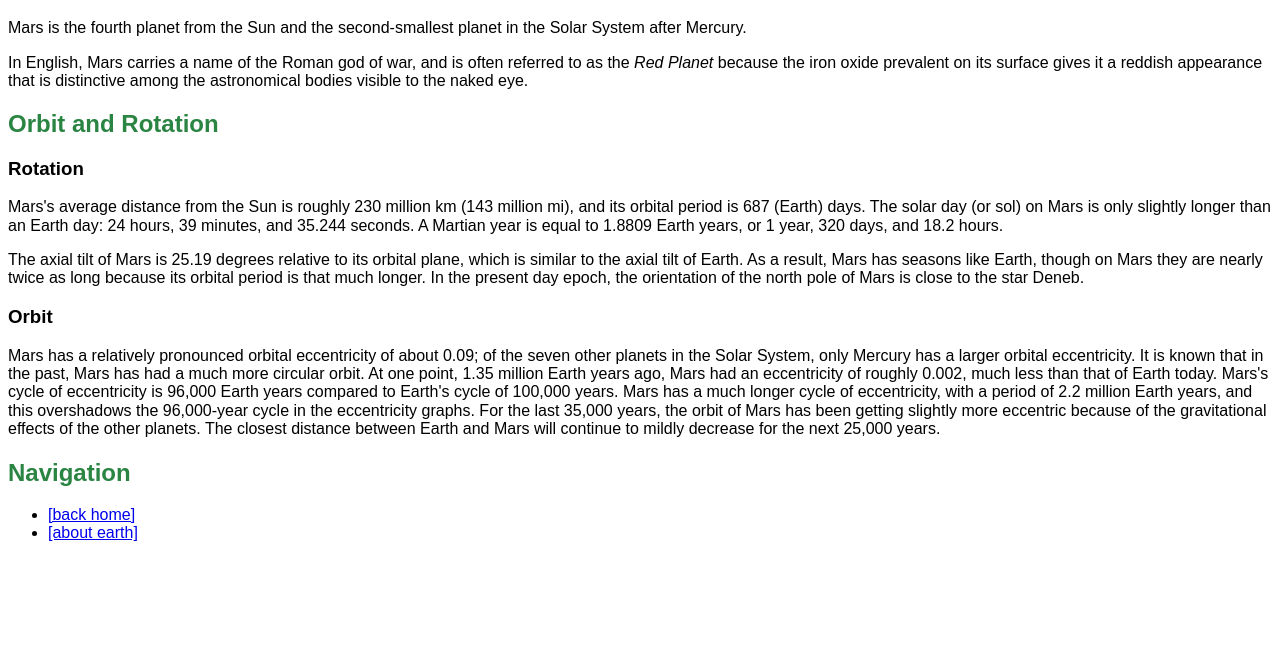
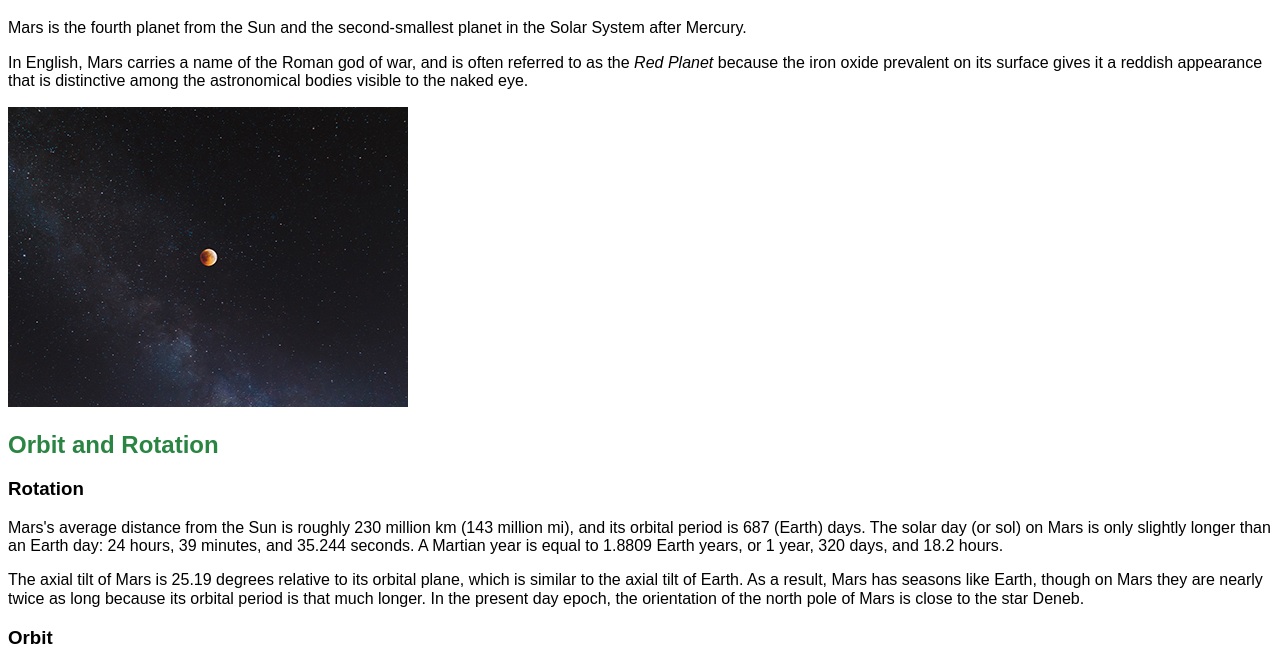
Before and after one commit to adilmodan/earth_and_mars, a plain HTML site: page mars.html in a window 1280 px wide. Shown: the part 130-794 px from the top of the page. Drawn offline with Linux system fonts and the light colour scheme.

Commit message:
Added Image of Mars

```diff
--- a/mars.html
+++ b/mars.html
@@ -7,6 +7,7 @@
         <h1 style="color: #2a8442; font-size: 60px;">Mars</h1>
         <p>Mars is the fourth planet from the Sun and the second-smallest planet in the Solar System after Mercury. </p>
         <p>In English, Mars carries a name of the Roman god of war, and is often referred to as the <em>Red Planet</em> because the iron oxide prevalent on its surface gives it a reddish appearance that is distinctive among the astronomical bodies visible to the naked eye.</p>
+        <img src="images/mars.jpg" alt="planet mars from space">
         <h2 style="color: #2a8442;">Orbit and Rotation</h2>
         <h3>Rotation</h3>
         <p>Mars's average distance from the Sun is roughly 230 million km (143 million mi), and its orbital period is 687 (Earth) days. The solar day (or sol) on Mars is only slightly longer than an Earth day: 24 hours, 39 minutes, and 35.244 seconds. A Martian year is equal to 1.8809 Earth years, or 1 year, 320 days, and 18.2 hours.</p>
```
